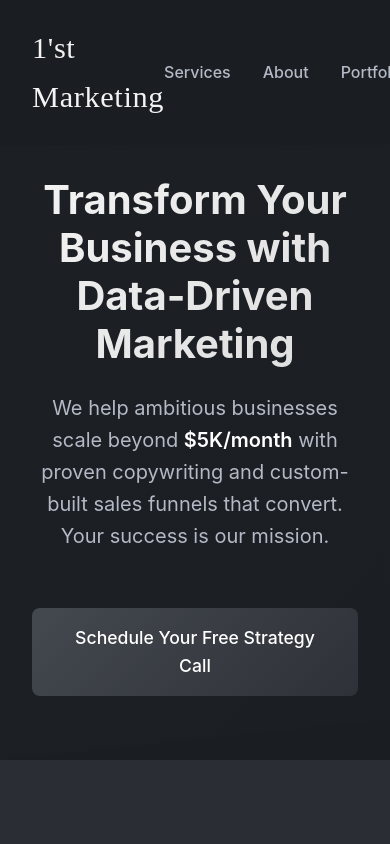
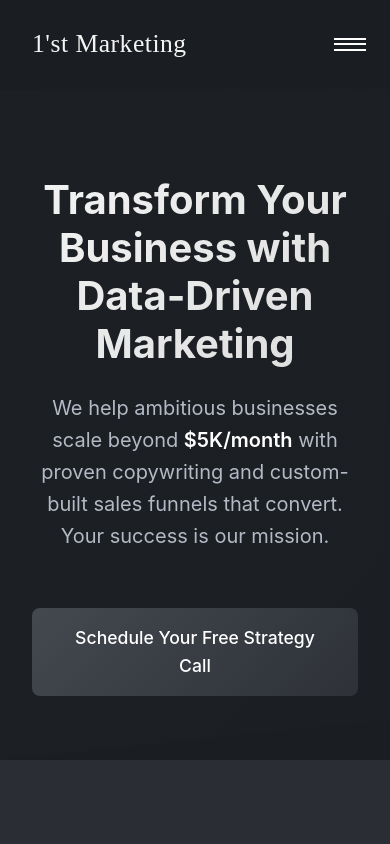
Before and after one commit to dawsonknudtson/first-marketing, a React (Create React App) app: page / in a window 390 px wide. Shown: the top 844 px of the page. Built offline with nearby package versions, Linux system fonts and the light colour scheme.

Commit message:
mobile reponsiveness

```diff
--- a/src/components/Navbar.jsx
+++ b/src/components/Navbar.jsx
@@ -1,4 +1,4 @@
-import React from 'react';
+import React, { useState, useEffect } from 'react';
 import styled from 'styled-components';
 import { Link } from 'react-router-dom';
 
@@ -47,17 +47,80 @@ const Logo = styled(Link)`
     transform: translateY(-1px);
     opacity: 1;
   }
+
+  @media (max-width: 768px) {
+    font-size: 1.6rem;
+  }
 `;
 
 const NavLinks = styled.div`
   display: flex;
   gap: 2rem;
   align-items: center;
+
+  @media (max-width: 768px) {
+    display: none;
+
+    &.active {
+      display: flex;
+      flex-direction: column;
+      position: absolute;
+      top: 100%;
+      left: 0;
+      right: 0;
+      background: var(--background);
+      padding: 1rem;
+      box-shadow: 0 4px 20px rgba(0, 0, 0, 0.15);
+      gap: 1rem;
+    }
+  }
+`;
+
+const HamburgerButton = styled.button`
+  display: none;
+  background: none;
+  border: none;
+  cursor: pointer;
+  padding: 0.5rem;
+  z-index: 1002;
+
+  @media (max-width: 768px) {
+    display: flex;
+    flex-direction: column;
+    justify-content: space-around;
+    width: 2rem;
+    height: 2rem;
+  }
+
+  span {
+    display: block;
+    width: 2rem;
+    height: 2px;
+    background: var(--text);
+    transition: all 0.3s ease;
+
+    &:nth-child(1) {
+      transform: ${({ isOpen }) => isOpen ? 'rotate(45deg) translate(5px, 5px)' : 'rotate(0)'};
+    }
+
+    &:nth-child(2) {
+      opacity: ${({ isOpen }) => isOpen ? '0' : '1'};
+    }
+
+    &:nth-child(3) {
+      transform: ${({ isOpen }) => isOpen ? 'rotate(-45deg) translate(7px, -6px)' : 'rotate(0)'};
+    }
+  }
 `;
 
 const NavItem = styled.div`
   position: relative;
   cursor: pointer;
+
+  @media (max-width: 768px) {
+    width: 100%;
+    text-align: center;
+  }
 `;
 
 const NavLink = styled(Link)`
@@ -67,6 +130,11 @@ const NavLink = styled(Link)`
 
   &:hover {
     color: var(--text);
+  }
+
+  @media (max-width: 768px) {
+    display: block;
+    padding: 0.5rem 0;
   }
 `;
 
@@ -92,6 +160,24 @@ const DropdownContent = styled.div`
     opacity: 1;
     transform: translateX(-50%) translateY(0);
     pointer-events: auto;
+  }
+
+  @media (max-width: 768px) {
+    position: static;
+    transform: none;
+    min-width: 100%;
+    margin-top: 0.5rem;
+    box-shadow: none;
+    border-radius: 4px;
+    visibility: visible;
+    opacity: 1;
+    pointer-events: auto;
+    display: none;
+
+    ${NavItem}:hover & {
+      display: block;
+      transform: none;
+    }
   }
 `;
 
@@ -166,12 +252,19 @@ const ContactButton = styled(Link)`
     transform: translateY(-2px);
     box-shadow: 0 4px 12px rgba(0, 0, 0, 0.2);
   }
+
+  @media (max-width: 768px) {
+    width: 100%;
+    text-align: center;
+    margin-top: 0.5rem;
+  }
 `;
 
 function Navbar() {
-  const [scrolled, setScrolled] = React.useState(false);
+  const [scrolled, setScrolled] = useState(false);
+  const [isMenuOpen, setIsMenuOpen] = useState(false);
 
-  React.useEffect(() => {
+  useEffect(() => {
     const handleScroll = () => {
       const isScrolled = window.scrollY > 20;
       if (isScrolled !== scrolled) {
@@ -183,13 +276,22 @@ function Navbar() {
     return () => window.removeEventListener('scroll', handleScroll);
   }, [scrolled]);
 
+  const toggleMenu = () => {
+    setIsMenuOpen(!isMenuOpen);
+  };
+
   return (
     <>
       <PlayfairFont />
       <Nav className={scrolled ? 'scrolled' : ''}>
         <NavContainer>
           <Logo to="/">1'st Marketing</Logo>
-          <NavLinks>
+          <HamburgerButton onClick={toggleMenu} isOpen={isMenuOpen}>
+            <span />
+            <span />
+            <span />
+          </HamburgerButton>
+          <NavLinks className={isMenuOpen ? 'active' : ''}>
             <NavItem>
               <NavLink as="span">Services</NavLink>
               <DropdownContent>
```
